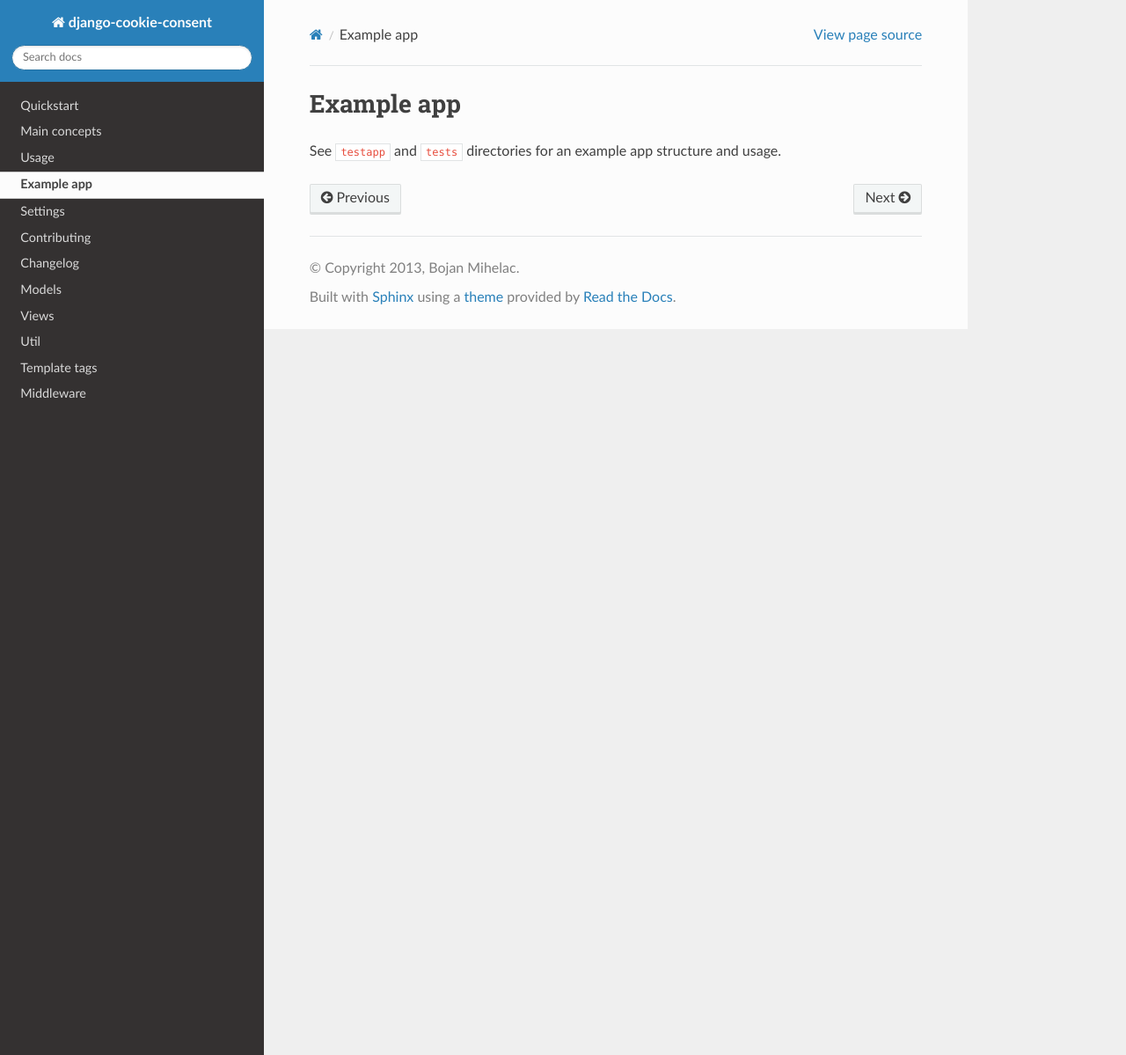
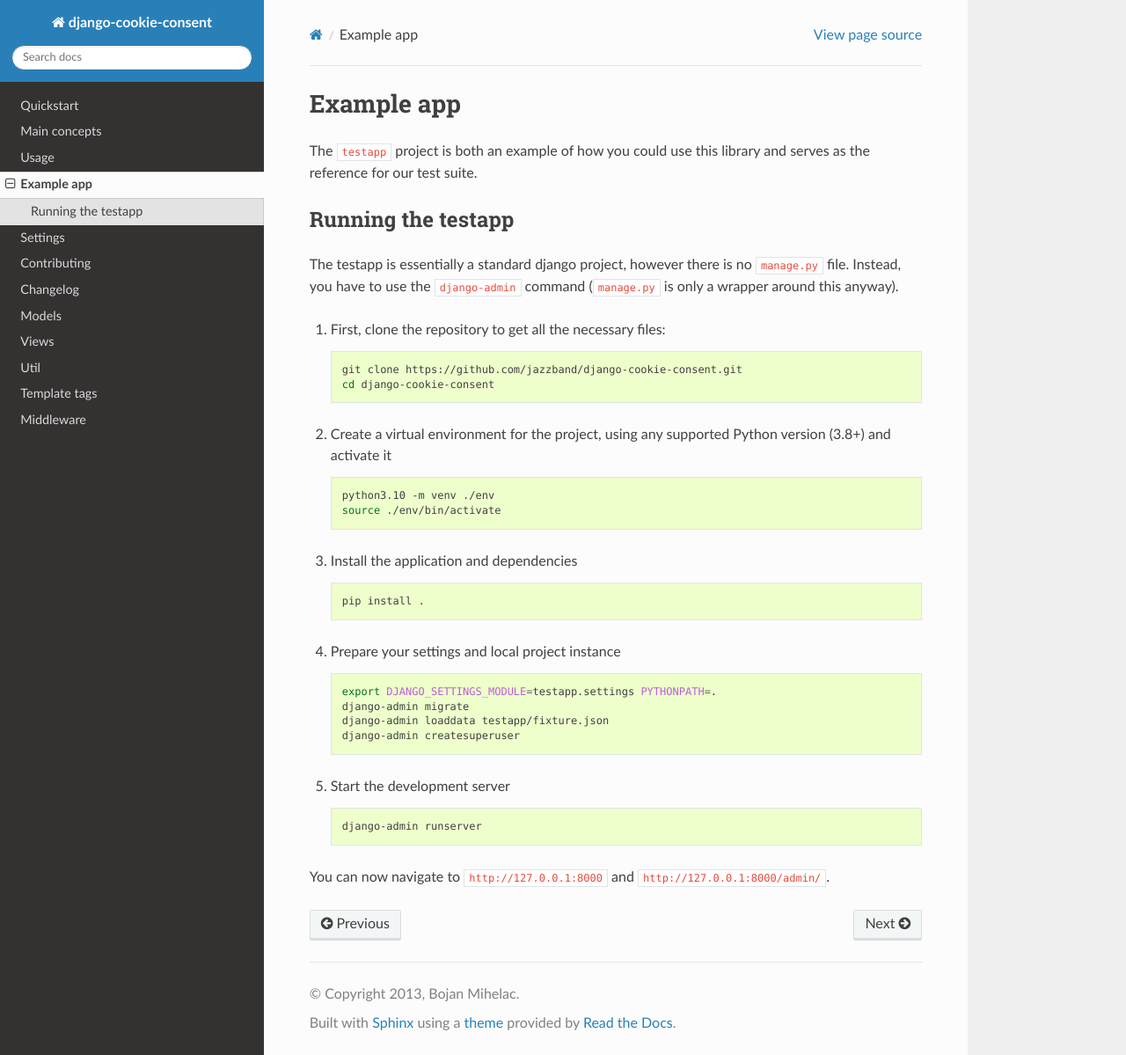
Before and after one commit to jazzband/django-cookie-consent, a Sphinx documentation site: the page built from docs/example_app.rst, in a window 1280 px wide and 1199 px high. Shown: the whole window at 88% size. Built offline with Sphinx 7.4.7 and the Read the Docs theme 2.0.0, drawn with Linux system fonts in a browser that asks for light colours.

Commit message:
:pencil: Improve test application documentation

```diff
--- a/docs/example_app.rst
+++ b/docs/example_app.rst
@@ -2,4 +2,50 @@
 Example app
 ===========
 
-See ``testapp`` and ``tests`` directories for an example app structure and usage.
+The ``testapp`` project is both an example of how you could use this library and serves
+as the reference for our test suite.
+
+Running the testapp
+-------------------
+
+The testapp is essentially a standard django project, however there is no ``manage.py``
+file. Instead, you have to use the ``django-admin`` command (``manage.py`` is only
+a wrapper around this anyway).
+
+#. First, clone the repository to get all the necessary files:
+
+   .. code-block:: bash
+
+       git clone https://github.com/jazzband/django-cookie-consent.git
+       cd django-cookie-consent
+
+#. Create a virtual environment for the project, using any supported Python version
+   (3.8+) and activate it
+
+   .. code-block:: bash
+
+       python3.10 -m venv ./env
+       source ./env/bin/activate
+
+#. Install the application and dependencies
+
+   .. code-block:: bash
+
+       pip install .
+
+#. Prepare your settings and local project instance
+
+   .. code-block:: bash
+
+       export DJANGO_SETTINGS_MODULE=testapp.settings PYTHONPATH=.
+       django-admin migrate
+       django-admin loaddata testapp/fixture.json
+       django-admin createsuperuser
+
+#. Start the development server
+
+   .. code-block:: bash
+
+       django-admin runserver
+
+You can now navigate to ``http://127.0.0.1:8000`` and ``http://127.0.0.1:8000/admin/``.
```
Also changed, not shown: 2 other files.
